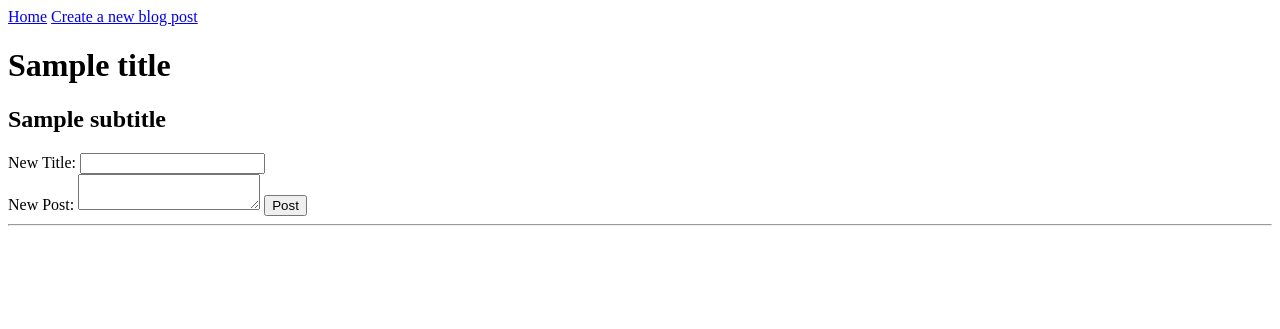
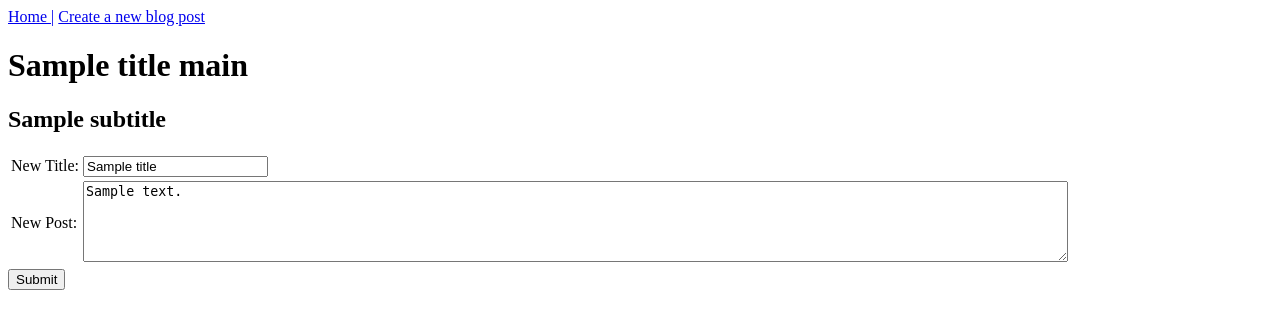
Before and after one commit to bradlhopkins/blogz, a Flask app: template templates/newpost.html in a window 1280 px wide. Shown: the top 329 px of the page. Run offline with Flask 2, Linux system fonts and the light colour scheme; the template is opened without the code that fills it: most values are stand-ins (such as "Sample title", 1, 10 or a date in 2020).

Commit message:
Ready to work on second and third stages

```diff
--- a/main.py
+++ b/main.py
@@ -16,7 +16,7 @@ class Blog(db.Model):
 
     id = db.Column(db.Integer, primary_key=True)
     title = db.Column(db.String(120))
-    body = db.Column(db.String(5000))
+    body = db.Column(db.String(10000))
 
     def __init__(self, title, body):
         self.name = title
@@ -36,23 +36,44 @@ def index():
 
     blogs = Blog.query.all()
 
-    return render_template('blog.html', title="Hello Blog",
+    return render_template('blog.html', title_main="Hello Blog",
         blogs=blogs) #, completed_tasks=completed_tasks)
 
 @app.route('/newpost', methods=['POST', 'GET'])
 def new_post():
 
+    subtitle = 'Add  a new blog post.'
+    title_main = 'Hello Blog'
+    title_error = ''
+    post_error = ''
+    title = ''
+    body = ''
+
     if request.method == 'GET':
-        return render_template('newpost.html', title="Hello Blog", subtitle="Add a new blog post.")
+        return render_template('newpost.html', title_main="Hello Blog", subtitle="Add a new blog post.")
 
     if request.method == 'POST':
         blog_title = request.form['title']
         blog_post = request.form['body']
         new_post = Blog(blog_title, blog_post)
+        #db.session.add(new_post)
+        #db.session.commit()
+
+    #Title verification
+    if len(blog_title) == 0:
+        title_error = 'Please enter a title.'
+
+    if len(blog_post) == 0:
+        post_error = 'Please enter a post.'
+
+    if not title_error and not post_error:
         db.session.add(new_post)
         db.session.commit()
 
-    return redirect('/')
+        return redirect('/')
+
+    else:
+        return render_template('newpost.html', title_main=title_main, subtitle=subtitle, title=blog_title, body=blog_post, title_error=title_error, post_error=post_error)
 
 
 if __name__ == '__main__':
--- a/templates/base.html
+++ b/templates/base.html
@@ -1,11 +1,11 @@
 <!doctype html>
 <html>
     <head>
-        <title>{{title}}</title>
+        <title>{{title_main}}</title>
 
     </head>
 <body>
-    <form><a href="/"/>Home</a>
+    <form><a href="/"/>Home |</a>
         <a href="/newpost"/>Create a new blog post</a>
     </form>
     {% block content %}
--- a/templates/blog.html
+++ b/templates/blog.html
@@ -1,7 +1,7 @@
 {% extends "base.html" %}
 
 {% block content %}
-    <h1>{{title}}</h1>
+    <h1>{{title_main}}</h1>
     <!-- <form method='post'>
         <label>
             New Title:
--- a/templates/newpost.html
+++ b/templates/newpost.html
@@ -1,21 +1,33 @@
 {% extends "base.html" %}
 
 {% block content %}
-    <h1>{{title}}</h1>
-    <h2>{{subtitle}}</h2>
-    <form method='post'>
-        <label>
-            New Title:
-            <input type="text" name='title' />
-        </label>
-    </br>
-        <label>
-            New Post:
-            <textarea name='body'></textarea>
-        </label>
-        <input type="submit" value='Post' />
-    </form>
 
-    <hr />
+        <head>
+            <h1>{{title_main}}</h1>
+            <h2>{{subtitle}}</h2>
+            <style>
+                .error {color: red;}
+            </style>
+        </head>
+        <body>
+            <form method='POST'>
+                <table>
+                    <tr>
+                    <td><label>New Title:</label></td>
+                        <td><input type="text" name="title" value="{{ title }}" required/>
+                        <span class="error">{{title_error}}</span></td>
+                    </tr>
+                    <tr>
+                    <td><label>New Post:</label></td>
+                        <td><textarea name="body" rows="5", cols="120" required />{{ body }}</textarea>
+                        <span class="error">{{post_error}}</span></td>
+                    </tr>
+
+                </table>
+                <input type="submit" value="Submit" />
+            </form>
+        </body>
+
+
 
 {% endblock %}
```
